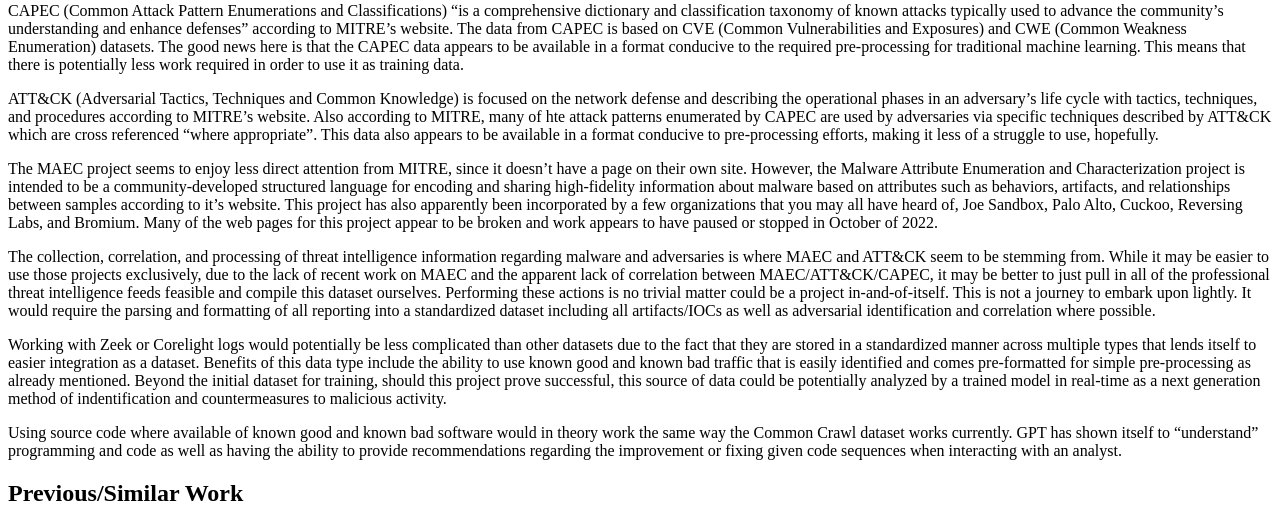
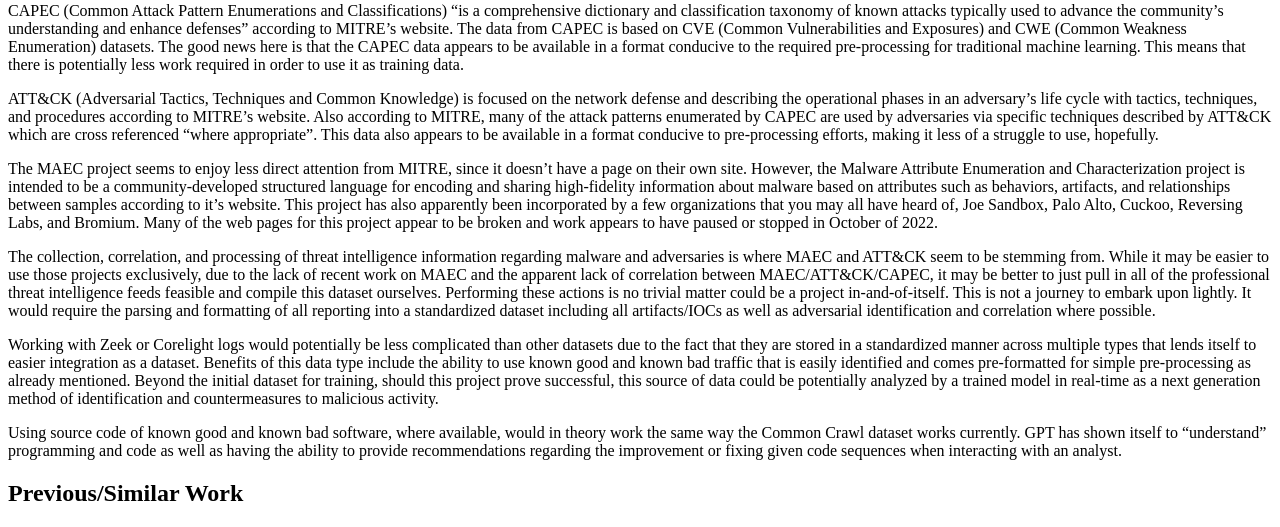
Before and after one commit to Drahgkar/drahgkar.github.io, a Jekyll site: the page built from docs/_posts/2023-03-19-research-ideas.md, in a window 1280 px wide. Shown: the part 950-1477 px from the top of the page. Built offline with Jekyll 4.4.1, drawn with Linux system fonts in a browser that asks for light colours.

Commit message:
Updated to fix spelling errors.

```diff
--- a/docs/_posts/2023-03-19-research-ideas.md
+++ b/docs/_posts/2023-03-19-research-ideas.md
@@ -25,15 +25,15 @@
 
 CAPEC (Common Attack Pattern Enumerations and Classifications) "is a comprehensive dictionary and classification taxonomy of known attacks typically used to advance the community's understanding and enhance defenses" according to MITRE's website. The data from CAPEC is based on CVE (Common Vulnerabilities and Exposures) and CWE (Common Weakness Enumeration) datasets. The good news here is that the CAPEC data appears to be available in a format conducive to the required pre-processing for traditional machine learning. This means that there is potentially less work required in order to use it as training data.
 
-ATT&CK (Adversarial Tactics, Techniques and Common Knowledge) is focused on the network defense and describing the operational phases in an adversary's life cycle with tactics, techniques, and procedures according to MITRE's website. Also according to MITRE, many of hte attack patterns enumerated by CAPEC are used by adversaries via specific techniques described by ATT&CK which are cross referenced "where appropriate". This data also appears to be available in a format conducive to pre-processing efforts, making it less of a struggle to use, hopefully.
+ATT&CK (Adversarial Tactics, Techniques and Common Knowledge) is focused on the network defense and describing the operational phases in an adversary's life cycle with tactics, techniques, and procedures according to MITRE's website. Also according to MITRE, many of the attack patterns enumerated by CAPEC are used by adversaries via specific techniques described by ATT&CK which are cross referenced "where appropriate". This data also appears to be available in a format conducive to pre-processing efforts, making it less of a struggle to use, hopefully.
 
 The MAEC project seems to enjoy less direct attention from MITRE, since it doesn't have a page on their own site. However, the Malware Attribute Enumeration and Characterization project is intended to be a community-developed structured language for encoding and sharing high-fidelity information about malware based on attributes such as behaviors, artifacts, and relationships between samples according to it's website. This project has also apparently been incorporated by a few organizations that you may all have heard of, Joe Sandbox, Palo Alto, Cuckoo, Reversing Labs, and Bromium. Many of the web pages for this project appear to be broken and work appears to have paused or stopped in October of 2022.
 
 The collection, correlation, and processing of threat intelligence information regarding malware and adversaries is where MAEC and ATT&CK seem to be stemming from. While it may be easier to use those projects exclusively, due to the lack of recent work on MAEC and the apparent lack of correlation between MAEC/ATT&CK/CAPEC, it may be better to just pull in all of the professional threat intelligence feeds feasible and compile this dataset ourselves. Performing these actions is no trivial matter could be a project in-and-of-itself. This is not a journey to embark upon lightly. It would require the parsing and formatting of all reporting into a standardized dataset including all artifacts/IOCs as well as adversarial identification and correlation where possible.
 
-Working with Zeek or Corelight logs would potentially be less complicated than other datasets due to the fact that they are stored in a standardized manner across multiple types that lends itself to easier integration as a dataset. Benefits of this data type include the ability to use known good and known bad traffic that is easily identified and comes pre-formatted for simple pre-processing as already mentioned. Beyond the initial dataset for training, should this project prove successful, this source of data could be potentially analyzed by a trained model in real-time as a next generation method of indentification and countermeasures to malicious activity.
+Working with Zeek or Corelight logs would potentially be less complicated than other datasets due to the fact that they are stored in a standardized manner across multiple types that lends itself to easier integration as a dataset. Benefits of this data type include the ability to use known good and known bad traffic that is easily identified and comes pre-formatted for simple pre-processing as already mentioned. Beyond the initial dataset for training, should this project prove successful, this source of data could be potentially analyzed by a trained model in real-time as a next generation method of identification and countermeasures to malicious activity.
 
-Using source code where available of known good and known bad software would in theory work the same way the Common Crawl dataset works currently. GPT has shown itself to "understand" programming and code as well as having the ability to provide recommendations regarding the improvement or fixing given code sequences when interacting with an analyst.
+Using source code of known good and known bad software, where available, would in theory work the same way the Common Crawl dataset works currently. GPT has shown itself to "understand" programming and code as well as having the ability to provide recommendations regarding the improvement or fixing given code sequences when interacting with an analyst.
 
 ## Previous/Similar Work
 Prior work in this realm has been performed by many organizations at this point. Some of the earliest examples include Cylance back in late 2012, which ultimately failed if I remember correctly. Current examples include CrowdStrike, Fortinet, Vectra, Nvidia, Sophos/Trellix, CheckPoint, and DarkTrace to name a few. This list of companies allegedly using machine learning in their products is quite large since the idea seems to have been renewed with the release of tools like ChatGPT, Bing's bot, and Google's Bard.
```
